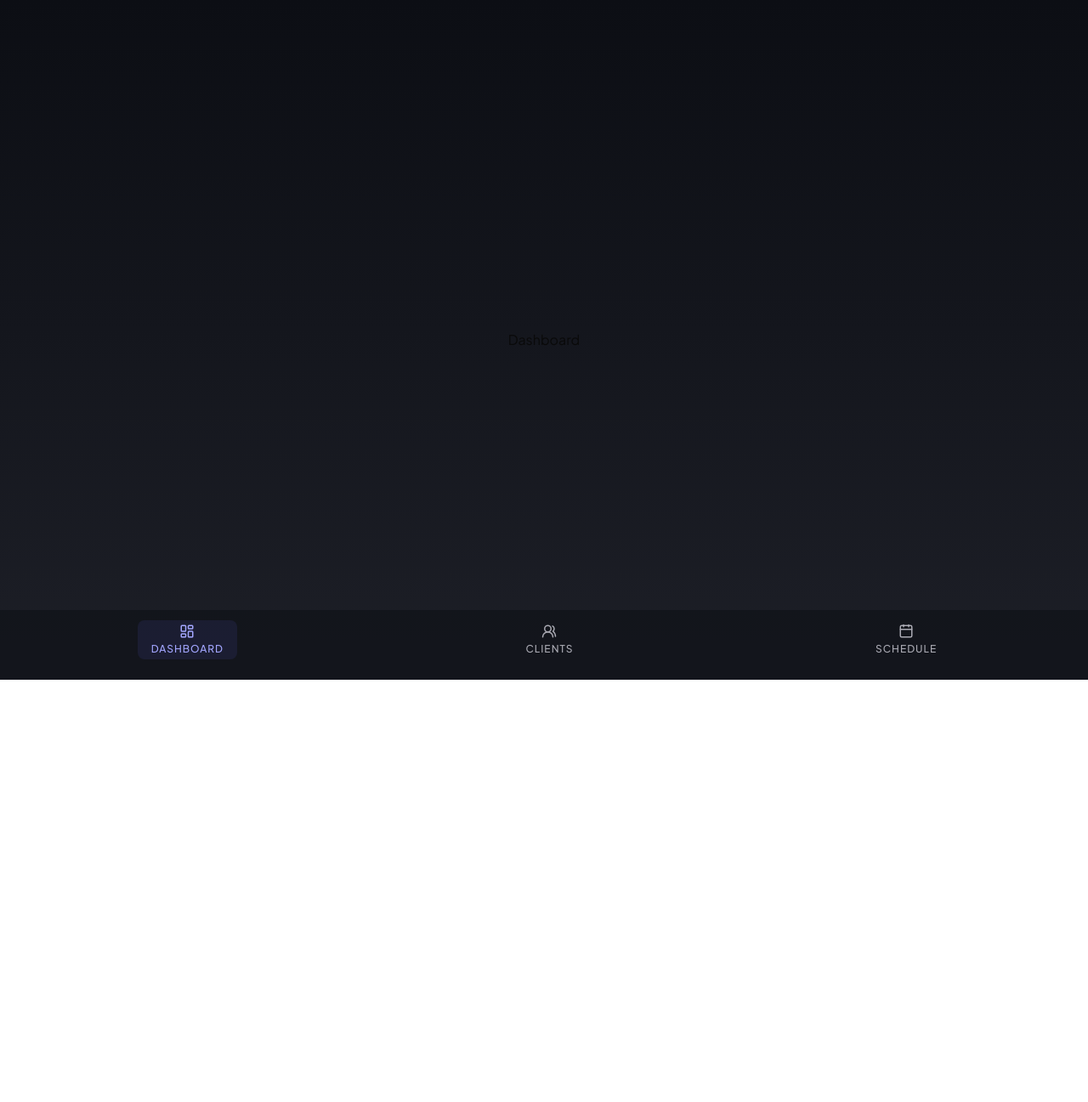
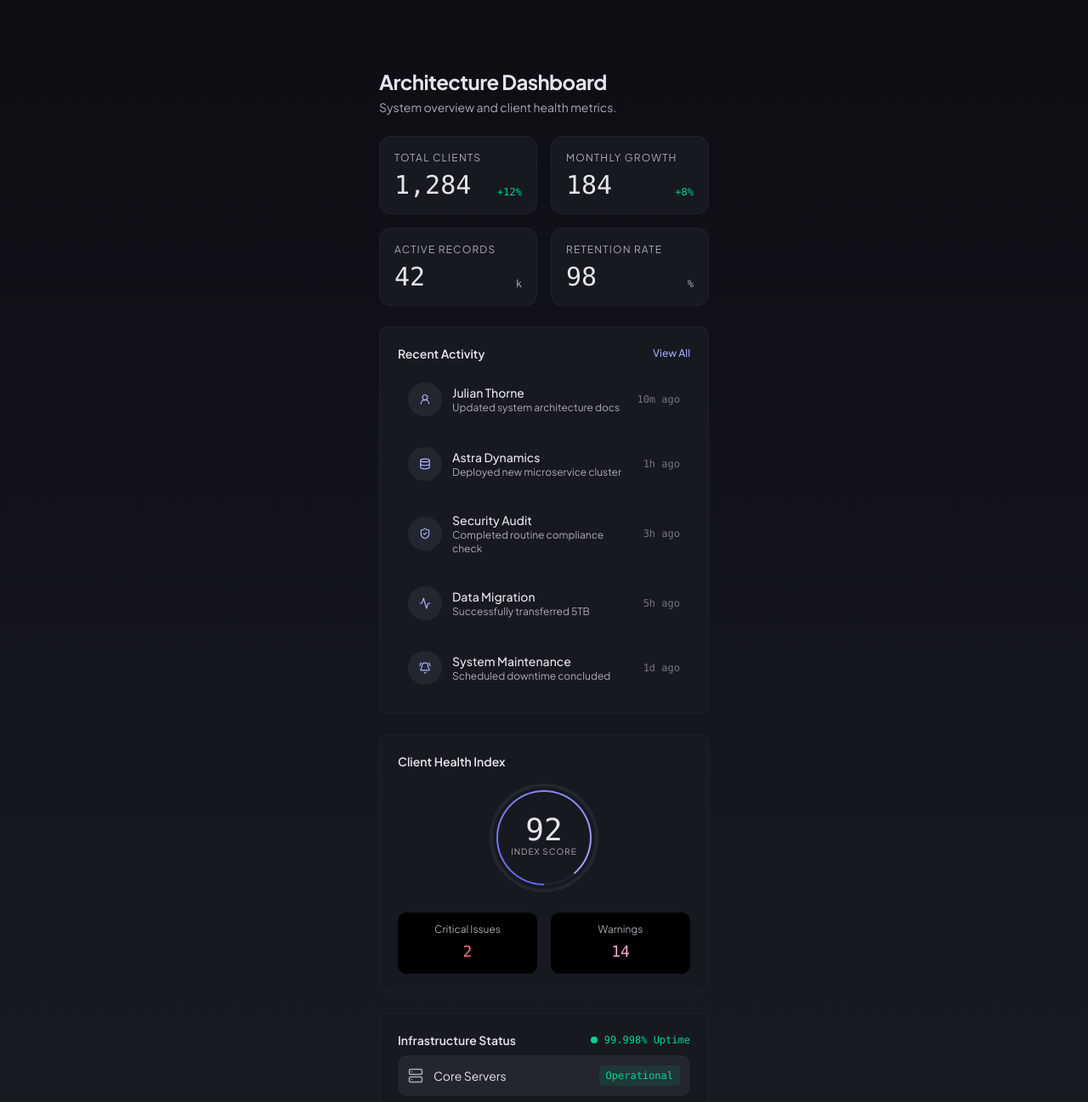
Before and after one commit to Sandro-A-Moraes/clientFlow-frontend, a Next.js app: page /dashboard in a window 1280 px wide. Shown: the top 1297 px of the page at 85% size. Before the commit the page ends 800 px from the top, so only its background shows below. Built offline with nearby package versions, Linux system fonts and the light colour scheme.

Commit message:
feat: enhance Dashboard layout and add activity tracking components

```diff
--- a/src/app/(protected)/dashboard/page.tsx
+++ b/src/app/(protected)/dashboard/page.tsx
@@ -1,7 +1,275 @@
-import React from 'react';
+import {
+  Activity,
+  BellRing,
+  Database,
+  Server,
+  ShieldCheck,
+  UserRound,
+} from 'lucide-react';
 
-const Dashboard = () => {
-  return <div>Dashboard</div>;
+type StatCard = {
+  label: string;
+  value: string;
+  trend: string;
+  trendColor: string;
 };
 
-export default Dashboard;
+type ActivityItem = {
+  title: string;
+  description: string;
+  time: string;
+  icon: React.ElementType;
+};
+
+const topStats: StatCard[] = [
+  {
+    label: 'TOTAL CLIENTS',
+    value: '1,284',
+    trend: '+12%',
+    trendColor: 'text-emerald-400',
+  },
+  {
+    label: 'MONTHLY GROWTH',
+    value: '184',
+    trend: '+8%',
+    trendColor: 'text-emerald-400',
+  },
+  {
+    label: 'ACTIVE RECORDS',
+    value: '42',
+    trend: 'k',
+    trendColor: 'text-neutral-300',
+  },
+  {
+    label: 'RETENTION RATE',
+    value: '98',
+    trend: '%',
+    trendColor: 'text-neutral-300',
+  },
+];
+
+const recentActivity: ActivityItem[] = [
+  {
+    title: 'Julian Thorne',
+    description: 'Updated system architecture docs',
+    time: '10m ago',
+    icon: UserRound,
+  },
+  {
+    title: 'Astra Dynamics',
+    description: 'Deployed new microservice cluster',
+    time: '1h ago',
+    icon: Database,
+  },
+  {
+    title: 'Security Audit',
+    description: 'Completed routine compliance check',
+    time: '3h ago',
+    icon: ShieldCheck,
+  },
+  {
+    title: 'Data Migration',
+    description: 'Successfully transferred 5TB',
+    time: '5h ago',
+    icon: Activity,
+  },
+  {
+    title: 'System Maintenance',
+    description: 'Scheduled downtime concluded',
+    time: '1d ago',
+    icon: BellRing,
+  },
+];
+
+const infrastructureRows = [
+  { label: 'Core Servers', status: 'Operational', tone: 'ok', icon: Server },
+  {
+    label: 'Database Clusters',
+    status: 'Operational',
+    tone: 'ok',
+    icon: Database,
+  },
+  { label: 'API Gateways', status: 'Degraded', tone: 'warn', icon: Activity },
+] as const;
+
+export default function Dashboard() {
+  return (
+    <main className='w-full px-4 pt-20 pb-4'>
+      <div className='flex flex-col gap-6'>
+        <section className='space-y-1'>
+          <h1 className='text-2xl leading-8 tracking-[-0.6px] font-bold text-neutral-100'>
+            Architecture Dashboard
+          </h1>
+          <p className='text-sm leading-5 text-neutral-300'>
+            System overview and client health metrics.
+          </p>
+        </section>
+
+        <section className='grid grid-cols-2 gap-4'>
+          {topStats.map((stat) => (
+            <article
+              key={stat.label}
+              className='rounded-xl border border-neutral-600/20 bg-neutral-850 p-4.25'
+            >
+              <p className='text-[12px] leading-4 tracking-[1.2px] text-neutral-300 uppercase'>
+                {stat.label}
+              </p>
+              <div className='mt-2 flex items-end justify-between'>
+                <p className='font-mono text-3xl leading-8 text-neutral-100'>
+                  {stat.value}
+                </p>
+                <p className={`font-mono text-xs leading-4 ${stat.trendColor}`}>
+                  {stat.trend}
+                </p>
+              </div>
+            </article>
+          ))}
+        </section>
+
+        <section className='rounded-[10px] border border-neutral-600/20 bg-neutral-850 p-5.25'>
+          <div className='mb-3 flex items-center justify-between'>
+            <h2 className='text-sm leading-5 font-semibold text-neutral-100'>
+              Recent Activity
+            </h2>
+            <button className='text-xs leading-4 font-medium text-brand-400 hover:text-brand-300 transition-colors'>
+              View All
+            </button>
+          </div>
+
+          <div className='space-y-3'>
+            {recentActivity.map((item) => {
+              const Icon = item.icon;
+              return (
+                <article
+                  key={`${item.title}-${item.time}`}
+                  className='flex items-center gap-3 rounded-lg p-3'
+                >
+                  <div className='size-10 rounded-full bg-neutral-750 flex items-center justify-center shrink-0'>
+                    <Icon size={14} className='text-brand-300' />
+                  </div>
+
+                  <div className='min-w-0 flex-1'>
+                    <p className='text-sm leading-5 font-medium text-neutral-100'>
+                      {item.title}
+                    </p>
+                    <p className='text-xs leading-4 text-neutral-300'>
+                      {item.description}
+                    </p>
+                  </div>
+
+                  <span className='text-xs leading-4 text-neutral-500 font-mono'>
+                    {item.time}
+                  </span>
+                </article>
+              );
+            })}
+          </div>
+        </section>
+
+        <section className='rounded-[10px] border border-neutral-600/20 bg-neutral-850 p-5.25'>
+          <h2 className='text-sm leading-5 font-semibold text-neutral-100'>
+            Client Health Index
+          </h2>
+
+          <div className='flex justify-center py-4'>
+            <div className='size-32 rounded-full border-4 border-neutral-750 p-1'>
+              <div
+                className='size-full rounded-full flex items-center justify-center'
+                style={{
+                  background:
+                    'conic-gradient(from 180deg, #6063ee 0deg, #a3a6ff 320deg, rgba(35,38,46,0.9) 320deg)',
+                }}
+              >
+                <div className='size-27 rounded-full bg-neutral-850 flex flex-col items-center justify-center'>
+                  <span className='font-mono text-4xl leading-7 text-neutral-100'>
+                    92
+                  </span>
+                  <span className='mt-1 text-[10px] leading-3.75 tracking-[1px] text-neutral-300 uppercase'>
+                    Index Score
+                  </span>
+                </div>
+              </div>
+            </div>
+          </div>
+
+          <div className='grid grid-cols-2 gap-4 pt-2'>
+            <div className='rounded-lg bg-black p-3 text-center'>
+              <p className='text-xs leading-4 text-neutral-300'>
+                Critical Issues
+              </p>
+              <p className='mt-1 font-mono text-[18px] leading-7 text-[#ff6e84]'>
+                2
+              </p>
+            </div>
+            <div className='rounded-lg bg-black p-3 text-center'>
+              <p className='text-xs leading-4 text-neutral-300'>Warnings</p>
+              <p className='mt-1 font-mono text-[18px] leading-7 text-[#ffa5d9]'>
+                14
+              </p>
+            </div>
+          </div>
+        </section>
+
+        <section className='rounded-[10px] border border-neutral-600/20 bg-neutral-850 p-5.25'>
+          <div className='mb-2 flex items-center justify-between'>
+            <h2 className='text-sm leading-5 font-semibold text-neutral-100'>
+              Infrastructure Status
+            </h2>
+            <div className='flex items-center gap-2'>
+              <span className='size-2 rounded-full bg-emerald-400' />
+              <span className='font-mono text-xs leading-4 text-emerald-400'>
+                99.998% Uptime
+              </span>
+            </div>
+          </div>
+
+          <div className='space-y-3'>
+            {infrastructureRows.map((row) => {
+              const Icon = row.icon;
+              const isOperational = row.tone === 'ok';
+
+              return (
+                <article
+                  key={row.label}
+                  className='rounded-lg bg-neutral-750 p-3 flex items-center justify-between gap-3'
+                >
+                  <div className='flex items-center gap-3 min-w-0'>
+                    <Icon size={18} className='text-neutral-300 shrink-0' />
+                    <p className='text-sm leading-5 text-neutral-100 truncate'>
+                      {row.label}
+                    </p>
+                  </div>
+
+                  <span
+                    className={`rounded px-2 py-1 font-mono text-xs leading-4 ${
+                      isOperational
+                        ? 'bg-emerald-400/10 text-emerald-400'
+                        : 'bg-[#ffa5d9]/10 text-[#ffa5d9]'
+                    }`}
+                  >
+                    {row.status}
+                  </span>
+                </article>
+              );
+            })}
+          </div>
+        </section>
+
+        <section className='pt-4 space-y-3'>
+          <button className='w-full rounded-lg bg-linear-to-r from-brand-600 to-brand-400 py-3 text-sm leading-5 font-semibold text-brand-900'>
+            New Report
+          </button>
+
+          <div className='grid grid-cols-2 gap-3'>
+            <button className='w-full rounded-lg border border-neutral-600/20 bg-neutral-800 py-3.25 text-sm leading-5 font-medium text-neutral-100'>
+              Broadcast
+            </button>
+            <button className='w-full rounded-lg border border-neutral-600/20 bg-neutral-800 py-3.25 text-sm leading-5 font-medium text-neutral-100'>
+              Audit Full Logs
+            </button>
+          </div>
+        </section>
+      </div>
+    </main>
+  );
+}
--- a/src/app/(protected)/layout.tsx
+++ b/src/app/(protected)/layout.tsx
@@ -7,8 +7,10 @@ interface LayoutProps {
 
 const Layout = ({ children }: LayoutProps) => {
   return (
-    <div className='bg-linear-to-b from-neutral-950 to-neutral-800 w-full min-h-screen flex flex-col items-center justify-center'>
-      <div>{children}</div>
+    <div className='relative bg-linear-to-b from-neutral-950 to-neutral-800 w-full min-h-screen overflow-x-hidden'>
+      <div className='w-full max-w-105 mx-auto min-h-screen pb-28'>
+        {children}
+      </div>
       <BottomNavbar />
     </div>
   );
```
